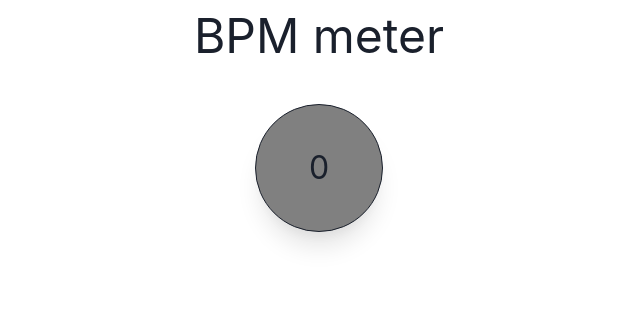
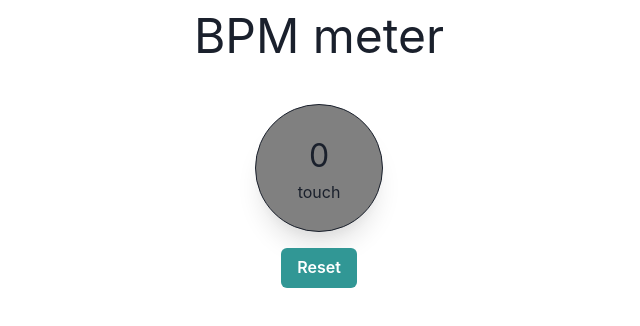
Before and after one commit to sntmsc/music-tools, a React (Create React App) app: page / in a window 1280 px wide. Shown: the top 326 px of the page, without its empty margins (321-961 px from the left). Built offline with nearby package versions, Linux system fonts and the light colour scheme.

Commit message:
add logic for bpm meter

```diff
--- a/src/App.js
+++ b/src/App.js
@@ -1,33 +1,88 @@
+import {useState} from 'react'
 import './App.css';
-import { Text, Flex } from '@chakra-ui/react'
+import { Text, Flex, Button } from '@chakra-ui/react'
 
-function App() {
-  return (
-    <Flex
-    w='100%'>
+
+const Bpm = () => {
+const [average, setAverage] = useState(0);
+  let initTime = 0;
+  let currentTime = 0;
+  let acc = 0;
+  let duration = 0;
+
+  const handleClick = () => {
+    if(acc === 0){
+      initTime = new Date().getTime();
+    }
+
+    currentTime = new Date().getTime();
+    duration = (currentTime - initTime)/1000;
+
+    if(duration !== 0) setAverage((acc * 60 / duration).toFixed(2));
+
+    acc += 1;
+    console.log(average);
+
+  }
+
+  const Reset = () =>{
+
+     initTime = 0;
+     currentTime = 0;
+     acc = 0;
+     duration = 0;
+     setAverage(0);
+  }
+
+  return(
     <Flex
     w='100%'
     justify='center'
     align='center'
     direction='column'>
       <Text
-        fontSize='3em'>BPM meter
+      fontSize='3em'>
+        BPM meter
       </Text>
       <Flex
+      direction='column'
       mt='2em'
       boxSize='8em'
       boxShadow='xl'
       border='1px solid'
       borderRadius='50%'
+      _hover={{cursor:'pointer'}}
       bg='gray'
       p='1em'
       justify='center'
-        align='center'>
+      align='center'
+      onClick={handleClick}>
       <Text
-        fontSize='2em'>0
+      fontSize='2em'>
+        {average}
+      </Text>
+      <Text
+      fontSize='1em'>
+        touch
       </Text>
       </Flex>
+      <Button
+      colorScheme='teal'
+      variant='solid'
+      mt='1em'
+      onClick={Reset}>
+        Reset
+      </Button>
     </Flex>
+  )
+}
+
+function App() {
+
+  return (
+    <Flex
+    w='100%'>
+      <Bpm/>
     </Flex>
   );
 }
```
Lines whose indentation alone changed are shown as unchanged.
